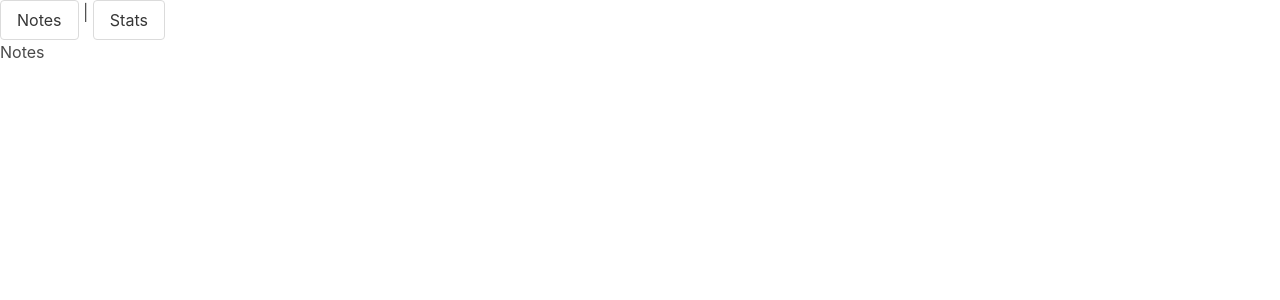
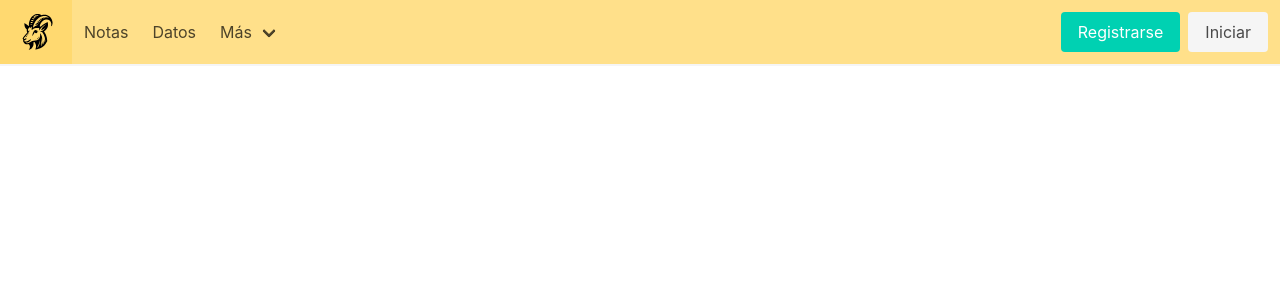
Before and after one commit to francomac/noteballs, a Vue app: page / in a window 1280 px wide. Shown: the top 300 px of the page. Built offline with nearby package versions, Linux system fonts and the light colour scheme; the HTML template or start-up script is replaced by a standard one.

Commit message:
NavBar created & options added

```diff
--- a/src/App.vue
+++ b/src/App.vue
@@ -1,8 +1,14 @@
 <template>
-  <RouterLink to="/" class="button">Notes</RouterLink> |
-  <RouterLink to="stats" class="button">Stats</RouterLink>
-  <router-view></router-view>
+  <NavBar />
 </template>
+
+<script setup>
+/*
+    imports
+*/
+import NavBar from './components/Layout/NavBar.vue'
+</script>
+
 <style>
 @import 'bulma/css/bulma.min.css';
 </style>
--- /dev/null
+++ b/src/components/Layout/NavBar.vue
@@ -0,0 +1,56 @@
+<template>
+  <nav class="navbar is-warning has-shadow" role="navigation" aria-label="main navigation">
+    <div class="navbar-brand">
+      <RouterLink to="/" class="navbar-item">
+        <img class="logo" src="/img/goat-logo.svg" />
+      </RouterLink>
+
+      <a
+        role="button"
+        class="navbar-burger is-clickable"
+        aria-label="menu"
+        aria-expanded="false"
+        data-target="navbarBasicExample"
+      >
+        <span aria-hidden="true"></span>
+        <span aria-hidden="true"></span>
+        <span aria-hidden="true"></span>
+      </a>
+    </div>
+
+    <div id="navbarBasicExample" class="navbar-menu">
+      <div class="navbar-start">
+        <RouterLink to="/" class="navbar-item">Notas</RouterLink>
+        <RouterLink to="stats" class="navbar-item">Datos</RouterLink>
+
+        <div class="navbar-item has-dropdown is-hoverable">
+          <a class="navbar-link"> Más </a>
+
+          <div class="navbar-dropdown">
+            <RouterLink to="/" class="navbar-item">Configuración</RouterLink>
+            <hr class="navbar-divider" />
+            <RouterLink to="/" class="navbar-item">Contacto</RouterLink>
+          </div>
+        </div>
+      </div>
+
+      <div class="navbar-end">
+        <div class="navbar-item">
+          <div class="buttons">
+            <RouterLink to="/signup" class="button is-primary is-clickable">Registrarse</RouterLink>
+
+            <RouterLink to="/signin" class="button is-light is-clickable">Iniciar</RouterLink>
+          </div>
+        </div>
+      </div>
+    </div>
+  </nav>
+</template>
+
+<script setup></script>
+
+<style lang="css" scoped>
+.logo {
+  max-height: 3rem !important;
+}
+</style>
```
Also changed, not shown: public/img/goat-logo.png (added), public/img/goat-logo.svg (added).
